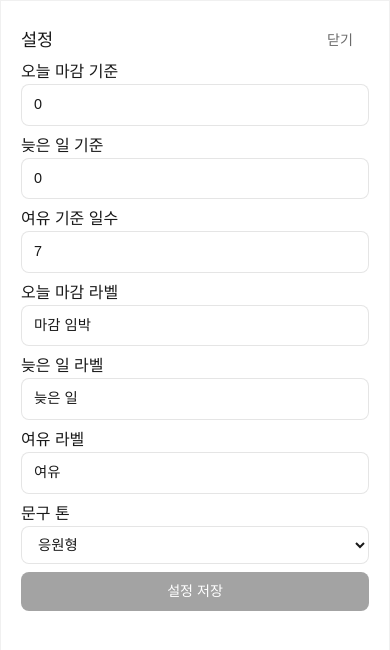
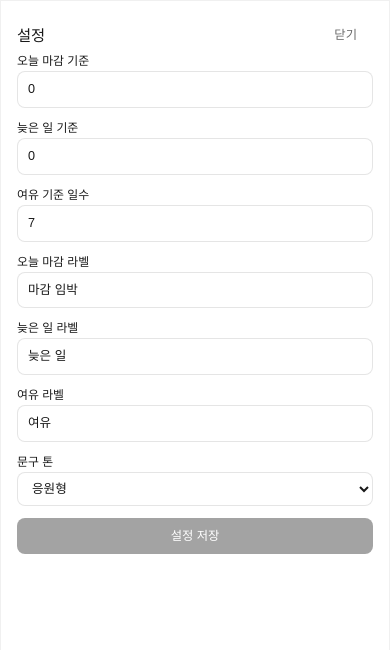
Before and after one commit to Daryeong/todo-list, a React (Vite) app: page / in a window 390 px wide. Both pictures are taken after a click on the button "설정 열기". Shown: the top 650 px of the page. Built offline with nearby package versions, Linux system fonts and the light colour scheme.

Commit message:
style: enhance mobile responsive design

```diff
--- a/src/index.css
+++ b/src/index.css
@@ -784,12 +784,59 @@ textarea:focus {
 }
 
 @media (max-width: 900px) {
+  :root {
+    font-size: 14px;
+  }
+
+  .app-shell {
+    padding: 16px 12px 32px;
+  }
+
+  .hero-panel {
+    padding: 20px 16px;
+    margin-bottom: 16px;
+  }
+
+  .hero-title {
+    font-size: 1.4rem;
+  }
+
+  .hero-subtitle {
+    font-size: 0.9rem;
+  }
+
   .composer-grid {
     grid-template-columns: 1fr;
   }
 
-  .app-shell {
-    padding: 20px 16px 40px;
+  .composer-input {
+    font-size: 0.95rem;
+    padding: 10px 12px;
+  }
+
+  .composer-add-btn {
+    padding: 10px 16px;
+    font-size: 0.9rem;
+  }
+
+  .option-row {
+    flex-direction: column;
+    align-items: flex-start;
+    gap: 8px;
+  }
+
+  .option-label {
+    font-size: 0.85rem;
+    min-width: auto;
+  }
+
+  .option-chips {
+    flex-wrap: wrap;
+  }
+
+  .option-chip {
+    padding: 6px 10px;
+    font-size: 0.8rem;
   }
 
   .hero-body {
@@ -801,17 +848,49 @@ textarea:focus {
     min-width: 0;
   }
 
-  .task-card,
-  .task-card-main,
-  .replace-row {
-    align-items: stretch;
-    flex-direction: column;
+  .task-card {
+    padding: 12px 14px;
+    border-radius: 10px;
   }
 
-  .task-card-status,
+  .task-card-main {
+    flex-wrap: wrap;
+    gap: 10px;
+  }
+
+  .task-card-status {
+    order: 1;
+    width: auto;
+    min-width: auto;
+  }
+
+  .task-card-copy {
+    order: 2;
+    flex: 1 1 100%;
+    min-width: 0;
+  }
+
+  .task-card-copy strong {
+    font-size: 0.95rem;
+  }
+
   .task-card-side {
-    width: 100%;
-    justify-items: start;
+    order: 3;
+    width: auto;
+    margin-left: auto;
+  }
+
+  .task-date {
+    font-size: 0.8rem;
+  }
+
+  .importance-dot-small {
+    width: 8px;
+    height: 8px;
+  }
+
+  .panel-divider {
+    margin: 12px 0;
   }
 
   .overlay {
@@ -822,16 +901,43 @@ textarea:focus {
     width: 100%;
     height: 100vh;
     border-radius: 0;
+    padding: 16px;
+  }
+
+  .panel-title-row {
+    flex-wrap: wrap;
+    gap: 8px;
+  }
+
+  .panel-title-row h2 {
+    font-size: 1.1rem;
+  }
+
+  .detail-grid {
+    gap: 12px;
+  }
+
+  .detail-grid label {
+    font-size: 0.85rem;
+  }
+
+  .detail-grid input,
+  .detail-grid select,
+  .detail-grid textarea {
+    font-size: 0.9rem;
+    padding: 8px 10px;
+  }
+
+  .detail-actions {
+    flex-direction: column;
+    gap: 8px;
+  }
+
+  .detail-actions button {
+    width: 100%;
+    padding: 12px;
   }
 }
-
-.importance-indicator {
-  margin-left: 6px;
-  font-size: 0.75rem;
-}
-.importance-indicator--low { color: #a3a3a3; }
-.importance-indicator--medium { color: #262626; }
-.importance-indicator--high { color: #262626; font-weight: bold; }
 
 .importance-dot-small {
   display: inline-block;
```
